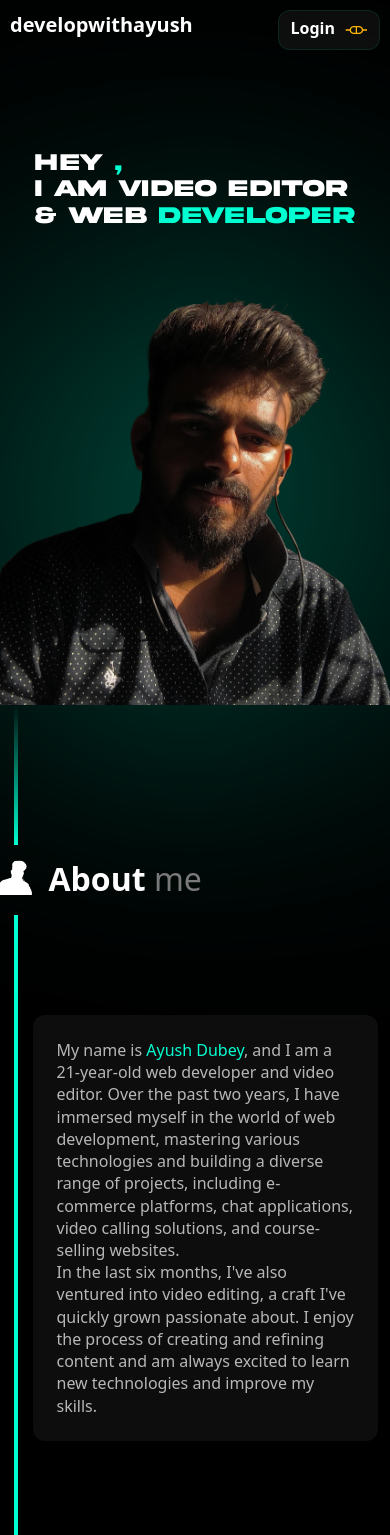
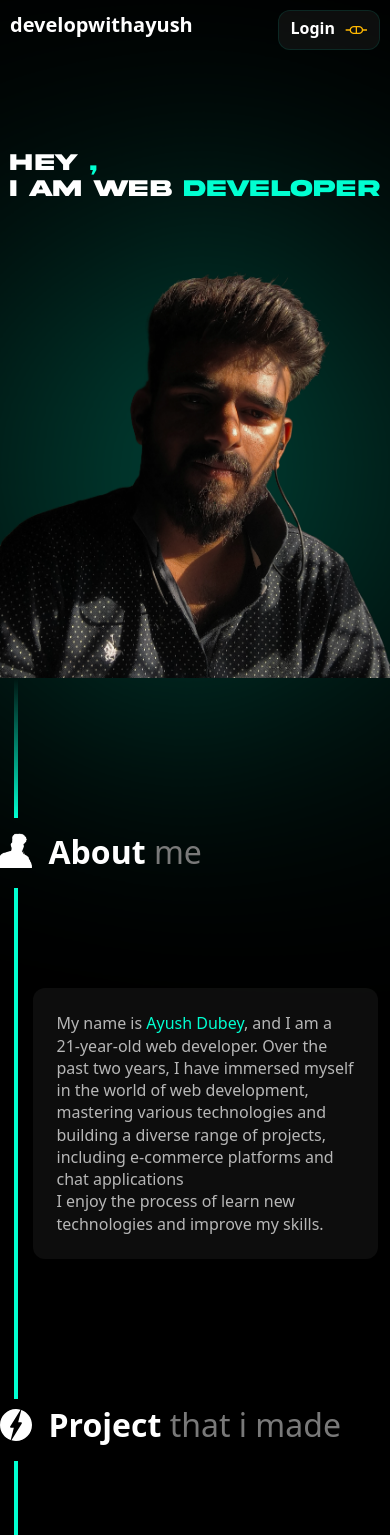
Before and after one commit to DevelopWithAyush/portfolio, a React (Vite) app: page / in a window 390 px wide. Shown: the top 1535 px of the page. Built offline with nearby package versions, Linux system fonts and the light colour scheme; no server answers.

Commit message:
fixing some issue

```diff
--- a/src/components/Aboutme.jsx
+++ b/src/components/Aboutme.jsx
@@ -25,19 +25,15 @@ const Aboutme = () => {
           <DownLine />
         </div>
         <div className="col-span-11  pt-[100px]  flex flex-col items-center justify-center pr-3 md:pr-5 xl:pr-7">
-                  <p className="text-[#B7B7B7] text-[16px] md:text-[20px] font-medium leading-[139%] max-w-[800px] rounded-xl px-6 md:px-7 xl:px-12 py-6 bg-white bg-opacity-5">
-                      My name is <span className="text-[#01FFD1]">Ayush Dubey</span>, and
-                      I am a 21-year-old web developer and video editor. Over the past two
-                      years, I have immersed myself in the world of web development,
-                      mastering various technologies and building a diverse range of
-                      projects, including e-commerce platforms, chat applications, video
-                      calling solutions, and course-selling websites. <br />
-                      In the last six months, I've also ventured into video editing, a
-                      craft I've quickly grown passionate about. I enjoy the process of
-                      creating and refining content and am always excited to learn new
-                      technologies and improve my skills.
-                  </p>
-
+          <p className="text-[#B7B7B7] text-[16px] md:text-[20px] font-medium leading-[139%] max-w-[800px] rounded-xl px-6 md:px-7 xl:px-12 py-6 bg-white bg-opacity-5">
+            My name is <span className="text-[#01FFD1]">Ayush Dubey</span>, and
+            I am a 21-year-old web developer. Over the past two years, I have
+            immersed myself in the world of web development, mastering various
+            technologies and building a diverse range of projects, including
+            e-commerce platforms and chat applications
+            <br />I enjoy the process of learn new technologies and improve my
+            skills.
+          </p>
         </div>
       </div>
     </section>
@@ -88,7 +84,7 @@ const Emoji = () => {
       }}
     >
       {/* <div className=" bg-[#3cfc46] w-[50%] h-[50%] absolute top-1/2 left-1/2 -translate-x-1/2 -translate-y-1/2 -z-10 blur-[20px]"></div> */}
-      <img className="w-full"  src={myIcon} alt="" />
+      <img className="w-full" src={myIcon} alt="" />
     </div>
   );
 };
--- a/src/components/Herosection.jsx
+++ b/src/components/Herosection.jsx
@@ -8,7 +8,7 @@ const Herosection = () => {
               <img className='z-10 relative' src={ayush} alt="image" />
           </div>
           {/* <div> */}
-              <p className=' relative xl:absolute right-0 font-extrabold text-[#FFF] font-akira leading-[110%] capitalize  text-[24px]  md:text-[48px] '>hey <span className='text-[#01FFD1]'>,</span> <br />i am Video Editor <br />& web <span className='text-[#01FFD1]'>developer</span></p>
+              <p className=' relative xl:absolute right-0 font-extrabold text-[#FFF] font-akira leading-[110%] capitalize  text-[24px]  md:text-[48px] '>hey <span className='text-[#01FFD1]'>,</span> <br />i am  web <span className='text-[#01FFD1]'>developer</span></p>
           {/* </div> */}
 
     </section>
--- a/src/components/Services.jsx
+++ b/src/components/Services.jsx
@@ -15,19 +15,12 @@ const Services = () => {
           {`that we provide to grow your Business.`}
         </span>
       </p>
-      <div className="grid-cols-12 grid  w-full  gap-5 md:gap-7 xl:gap-10 ">
+      <div className="grid-cols-12 grid   w-full  gap-5 md:gap-7 xl:gap-10 ">
         <div className="col-span-12 md:col-span-6   xl:col-span-4 py-6 px-6 flex flex-col items-start justify-center gap-7    bg-white bg-opacity-5 rounded-xl border-[1px] border-opacity-10 border-solid border-[#01FFD1] ">
           <h3 className="text-[32px] font-semibold">Web Development</h3>
           <p className="text-[20px] ">
             Crafting bespoke websites tailored to your brand's identity,
             ensuring seamless functionality and user experience..
-          </p>
-        </div>
-        <div className="col-span-12 md:col-span-6    xl:col-span-4 py-6 px-6 flex flex-col items-start justify-center gap-7    bg-white bg-opacity-5 rounded-xl border-[1px] border-opacity-10 border-solid border-[#01FFD1] ">
-          <h3 className="text-[32px] font-semibold">Video Editing</h3>
-          <p className="text-[20px] ">
-            Transforming raw footage into captivating visual stories that engage
-            and inspire your audience.
           </p>
         </div>
         <div className="col-span-12 md:col-span-6    xl:col-span-4 py-6 px-6 flex flex-col items-start justify-center gap-7    bg-white bg-opacity-5 rounded-xl border-[1px] border-opacity-10 border-solid border-[#01FFD1] ">
--- a/src/components/Tech.jsx
+++ b/src/components/Tech.jsx
@@ -20,7 +20,6 @@ const reviews = [
   {
     img: "https://res.cloudinary.com/dpqsatnvt/image/upload/v1714530325/favicon_mibjqr.ico",
   },
-
   {
     img: "https://res.cloudinary.com/dpqsatnvt/image/upload/v1714530314/nextjs-icon-svgrepo-com_nktaag.png",
   },
@@ -28,13 +27,10 @@ const reviews = [
     img: "https://res.cloudinary.com/dpqsatnvt/image/upload/v1714530772/logo-javascript_mgz5j4.svg",
   },
   {
-    img: "https://res.cloudinary.com/dpqsatnvt/image/upload/v1714530574/adobe-after-effects-icon_iyybug.svg",
+    img: "https://upload.wikimedia.org/wikipedia/commons/0/04/ChatGPT_logo.svg",
   },
   {
-    img: "https://res.cloudinary.com/dpqsatnvt/image/upload/v1714530316/adobe-premiere-pro-icon_2_p3tpoo.png",
-  },
-  {
-    img: "https://upload.wikimedia.org/wikipedia/commons/0/04/ChatGPT_logo.svg",
+    img: "https://res.cloudinary.com/drpaz9o8h/image/upload/v1734863073/ewyylbrjq3qfg45om4t0.png",
   },
 ];
 const Tech = () => {
@@ -136,7 +132,7 @@ const P = () => {
     >
       Tech{" "}
       <span className="font-medium text-[#797979]">
-        {`that we are use to grow you business.`}
+        {`that I am use to make you website.`}
       </span>
     </p>
   );
```
